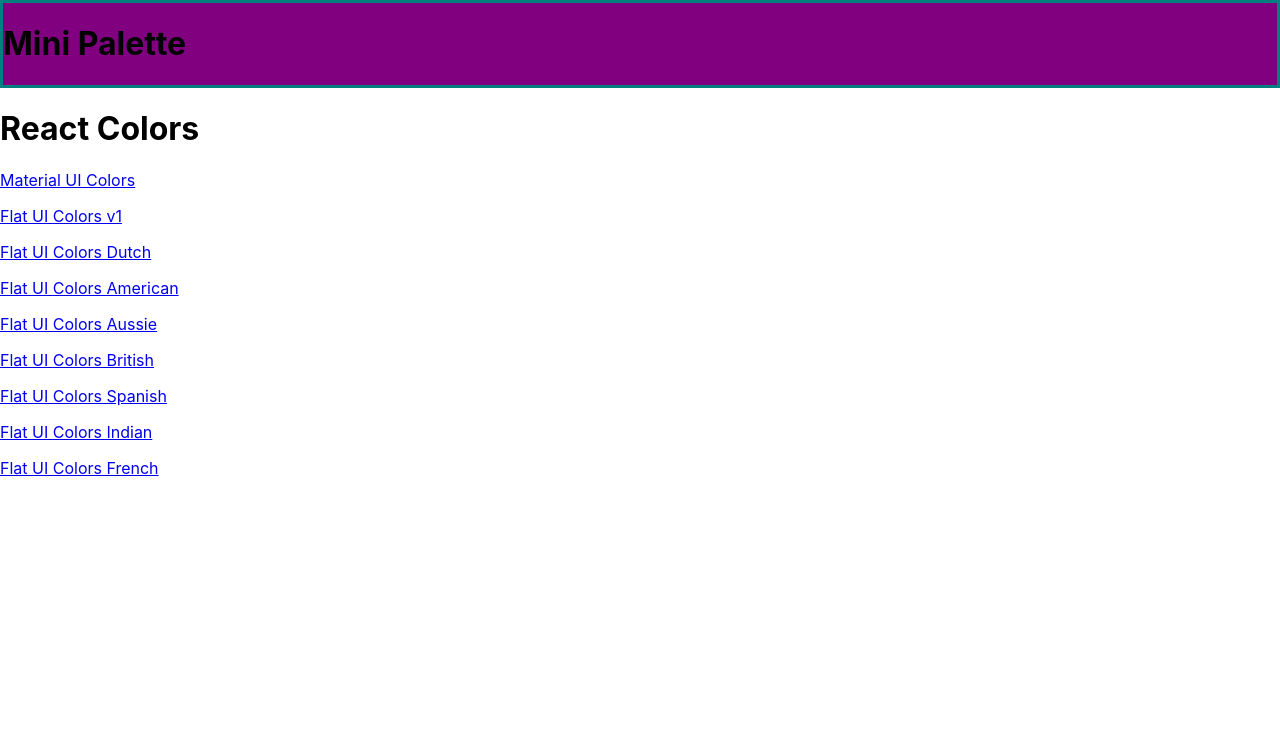
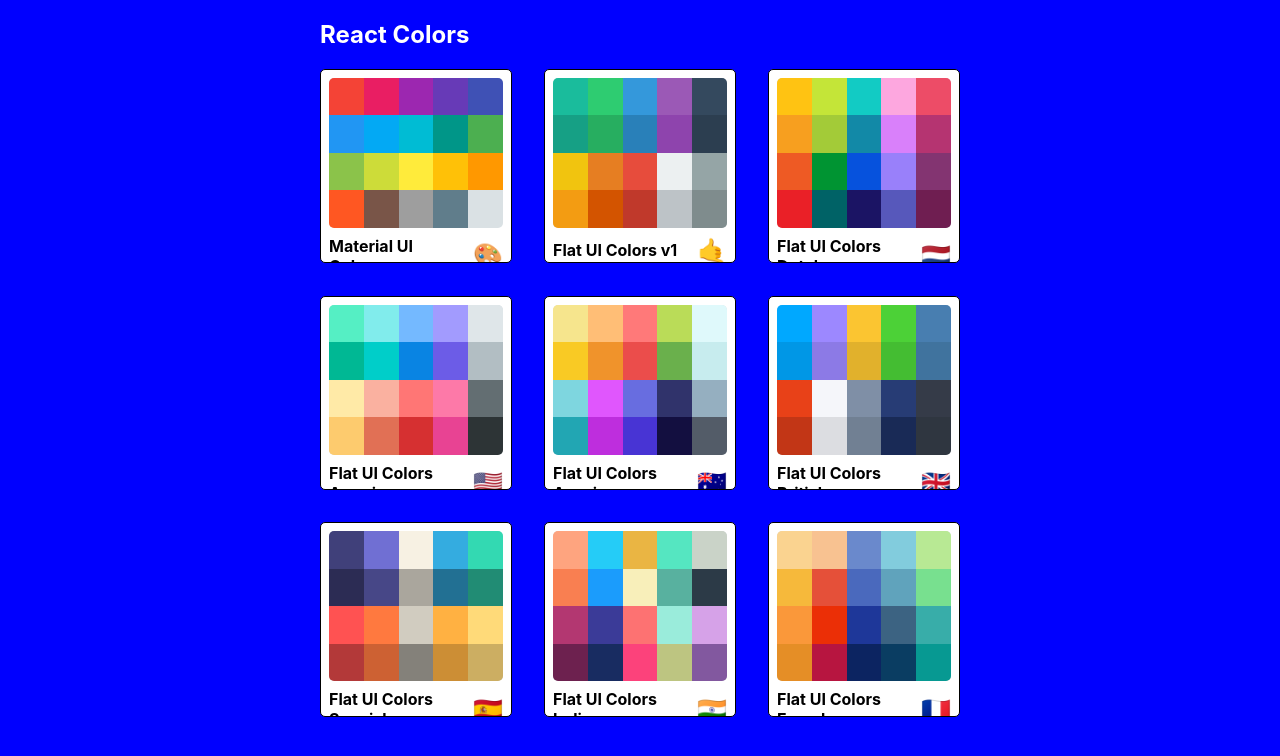
Before and after one commit to datanasovv/colors-project, a React (Create React App) app: page / in a window 1280 px wide. Shown: the top 756 px of the page. Built offline with nearby package versions, Linux system fonts and the light colour scheme.

Commit message:
creating single color palette
finished miniPalette component and adding singleColorPalette logic

```diff
--- a/src/App.js
+++ b/src/App.js
@@ -2,6 +2,7 @@
 import { Route, Switch } from 'react-router-dom';
 import Palette from './Palette';
 import PaletteList from './PaletteList';
+import SingleColorPalette from './SingleColorPalette';
 import seedsColors from './seedColors';
 import { generatePalette } from './ColorHelpers';
 
@@ -14,7 +15,7 @@
   render() {
     return (
       <Switch>
-        <Route exact path="/" render={() => <PaletteList palettes={seedsColors} />} />
+        <Route exact path="/" render={(routeProps) => <PaletteList palettes={seedsColors} {...routeProps} />} />
         <Route
           exact
           path="/palette/:id"
@@ -26,10 +27,19 @@
             />
           )}
         />
+        <Route
+          exact
+          path="/palette/:paletteId/:colorId"
+          render={routeProps => (
+            <SingleColorPalette
+              colorId={routeProps.match.params.colorId}
+              palette={generatePalette(
+                this.findPalette(routeProps.match.params.paletteId)
+              )}
+            />
+          )}
+        />
       </Switch>
-      // <div>
-      //   <Palette palette={generatePalette(seedsColors[4])} />
-      // </div>
     );
   }
 }
--- a/src/ColorBox.js
+++ b/src/ColorBox.js
@@ -1,5 +1,6 @@
 import React, { Component } from 'react';
 import { CopyToClipboard } from 'react-copy-to-clipboard';
+import { Link } from 'react-router-dom';
 import './ColorBox.css';
 
 class ColorBox extends Component {
@@ -16,7 +17,7 @@
         })
     }
     render() {
-        const { name, background } = this.props;
+        const { name, background, moreUrl, showLink } = this.props;
         const { copied } = this.state;
         return (
             <CopyToClipboard text={background} onCopy={this.changeCopyState}>
@@ -35,7 +36,11 @@
                         </div>
                         <button className="copy-button">Copy</button>
                     </div>
-                    <span className="see-more">More</span>
+                    {showLink && (
+                        <Link to={moreUrl} onClick={e => e.stopPropagation()}>
+                            <span className="see-more">More</span>
+                        </Link>
+                    )}
                 </div>
             </CopyToClipboard>
         )
--- a/src/MiniPalette.js
+++ b/src/MiniPalette.js
@@ -2,16 +2,65 @@
 import { withStyles } from '@material-ui/styles';
 
 const styles = {
-    main: {
-        backgroundColor: "purple",
-        border: "3px solid teal"
+    root: {
+        backgroundColor: "white",
+        borderRadius: "5px",
+        padding: "0.5rem",
+        border: "1px solid black",
+        position: "relative",
+        overflow: "hidden",
+        "&:hover": {
+            cursor: "pointer"
+        }
+    },
+    colors: {
+        backgroundColor: "#dae1e4",
+        height: "150px",
+        width: "100%",
+        borderRadius: "5px",
+        overflow: "hidden"
+    },
+    title: {
+        display: "flex",
+        justifyContent: "space-between",
+        alignItems: "center",
+        margin: "0",
+        color: "black",
+        paddingTop: "0.5rem",
+        fontSize: "1rem",
+        position: "relative"
+    },
+    emoji: {
+        marginLeft: "0.5rem",
+        fontSize: "1.5rem"
+    },
+    miniColor: {
+        height: "25%",
+        width: "20%",
+        display: "inline-block",
+        margin: "0 auto",
+        position: "relative",
+        marginBottom: "-4.0px"
     }
 }
 function MiniPalette(props) {
-    const {classes}=props;
+    const { classes, paletteName, emoji, colors } = props;
+    const miniColorBoxes = colors.map(color => (
+        <div
+            className={classes.miniColor}
+            style={{ backgroundColor: color.color }}
+            key={color.name}
+        />
+    ))
     return (
-        <div className={classes.main}>
-            <h1>Mini Palette</h1>
+        <div className={classes.root} onClick={props.handleClick} >
+            <div className={classes.colors}>
+                {miniColorBoxes}
+            </div>
+            <h5 className={classes.title}>
+                {paletteName} <span className={classes.emoji}>{emoji}</span>
+            </h5>
+
         </div>
     )
 }
--- a/src/Navbar.js
+++ b/src/Navbar.js
@@ -25,14 +25,14 @@
         this.setState({ open: false })
     }
     render() {
-        const { level, changeLevel } = this.props;
+        const { level, changeLevel, showingAllColors } = this.props;
         const { format } = this.state;
         return (
             <header className="Navbar">
                 <div className="logo">
                     <Link to="/">ReactColorPicker</Link>
                 </div>
-                <div className="slider-container">
+                {showingAllColors && (<div className="slider-container">
                     <span>Level: {level}</span>
                     <div className="slider">
                         <Slider defaultValue={level}
@@ -43,6 +43,7 @@
                         />
                     </div>
                 </div>
+                )}
                 <div className="select-container">
                     <Select value={format} onChange={this.handleFormatChange}>
                         <MenuItem value="hex">HEX - #ffffff</MenuItem>
--- /dev/null
+++ b/src/PaletteFooter.js
@@ -0,0 +1,13 @@
+import React from 'react';
+
+function PaletteFooter(props) {
+    const { paletteName, emoji } = props;
+    return (
+        < footer className = "Palette-footer" >
+            { paletteName }
+            < span className = "emoji" > { emoji }</span>
+        </footer >
+    )
+}
+
+export default PaletteFooter;
--- a/src/PaletteList.js
+++ b/src/PaletteList.js
@@ -1,22 +1,58 @@
 import React, { Component } from 'react';
 import MiniPalette from './MiniPalette';
-import { Link } from 'react-router-dom'
+import { withStyles } from '@material-ui/styles';
+
+const styles = {
+    root: {
+        backgroundColor: "blue",
+        height: "100vh",
+        display: "flex",
+        alignItems: "flex-start",
+        justifyContent: "center"
+    },
+    container: {
+        width: "50%",
+        display: "flex",
+        alignItems: "flex-start",
+        flexDirection: "column",
+        flexWrap: "wrap"
+    },
+    nav: {
+        color: "white",
+        display: "flex",
+        width: "100%",
+        justifyContent: "space-between"
+    },
+    palettes: {
+        boxSizing: "border-box",
+        width: "100%",
+        display: "grid",
+        gridTemplateColumns: "repeat(3, 30%)",
+        gridGap: "5%"
+    }
+}
 
 class PaletteList extends Component {
+    goToPalette(id){
+        this.props.history.push(`/palette/${id}`);
+    }
     render() {
-        const { palettes } = this.props;
+        const { palettes, classes } = this.props;
         return (
-            <div>
-                <MiniPalette />
-                <h1>React Colors</h1>
-                {palettes.map(palette => (
-                    <p>
-                    <Link to={`/palette/${palette.id}`} >{palette.paletteName}</Link>
-                    </p>
-                ))}
+            <div className={classes.root}>
+                <div className={classes.container}>
+                    <nav className={classes.nav}>
+                        <h1>React Colors</h1>
+                    </nav>
+                    <div className={classes.palettes}>
+                        {palettes.map(palette => (
+                            <MiniPalette {...palette} handleClick={()=>this.goToPalette(palette.id)} />
+                        ))}
+                    </div>
+                </div>
             </div>
         )
     }
 }
 
-export default PaletteList;
+export default withStyles(styles)(PaletteList);
--- /dev/null
+++ b/src/SingleColorPalette.js
@@ -0,0 +1,49 @@
+import React, { Component } from 'react';
+import ColorBox from './ColorBox';
+import Navbar from './Navbar';
+import PaletteFooter from './PaletteFooter';
+
+class SingleColorPalette extends Component {
+    constructor(props) {
+        super(props);
+        this._shades = this.gatherShades(this.props.palette, this.props.colorId);
+        this.state = { format: "hex" };
+        this.changeFormat = this.changeFormat.bind(this)
+    }
+    changeFormat(val) {
+        this.setState({ format: val })
+    }
+    gatherShades(palette, colorToFilterBy) {
+        let shades = [];
+        let allColors = palette.colors;
+        for (let key in allColors) {
+            shades = shades.concat(
+                allColors[key].filter(color => color.id === colorToFilterBy)
+            )
+        }
+        return shades.slice(1);
+    }
+    render() {
+        const { format } = this.state;
+        const { paletteName, emoji } = this.props.palette;
+        const colorBoxes = this._shades.map(color => (
+            <ColorBox
+                key={color.id}
+                name={color.name}
+                background={color[format]}
+                showLink={false}
+            />
+        ))
+        return (
+            <div className="Palette">
+                <Navbar handleChange={this.changeFormat} showingAllColors={false} />
+                <div className="Palette-colors">
+                    {colorBoxes}
+                </div>
+                <PaletteFooter paletteName={paletteName} emoji={emoji} />
+            </div>
+        )
+    }
+}
+
+export default SingleColorPalette;
```
Also changed, not shown: src/Palette.js (+13 -6 lines).
